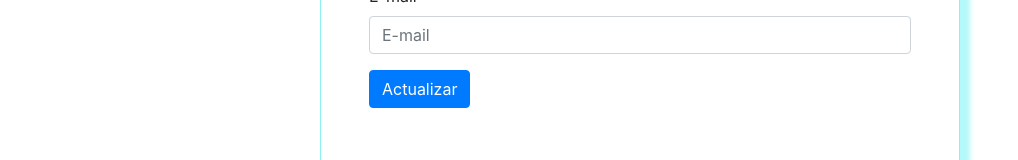
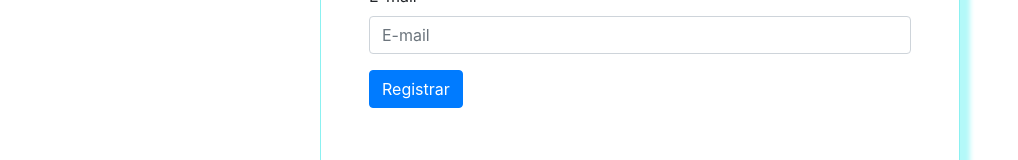
Before and after one commit to JesusIsaiasbuenocastro/controlescolarweb, a React (Create React App) app: page /maestros/altamaestros in a window 1280 px wide. Shown: the part 539-699 px from the top of the page, without its empty margins (0-1018 px from the left). Built offline with nearby package versions, Linux system fonts and the light colour scheme.

Commit message:
Se actualiza nombrado de botón

```diff
--- a/src/componentes/maestros/nuevomaestro.jsx
+++ b/src/componentes/maestros/nuevomaestro.jsx
@@ -139,7 +139,7 @@
               </div> : null}
 
 
-              <button type="submit" class="btn btn-primary" onClick={guardarRegistro}>Actualizar</button>
+              <button type="submit" class="btn btn-primary" onClick={guardarRegistro}>Registrar</button>
           </form>
 
         </div>
```
